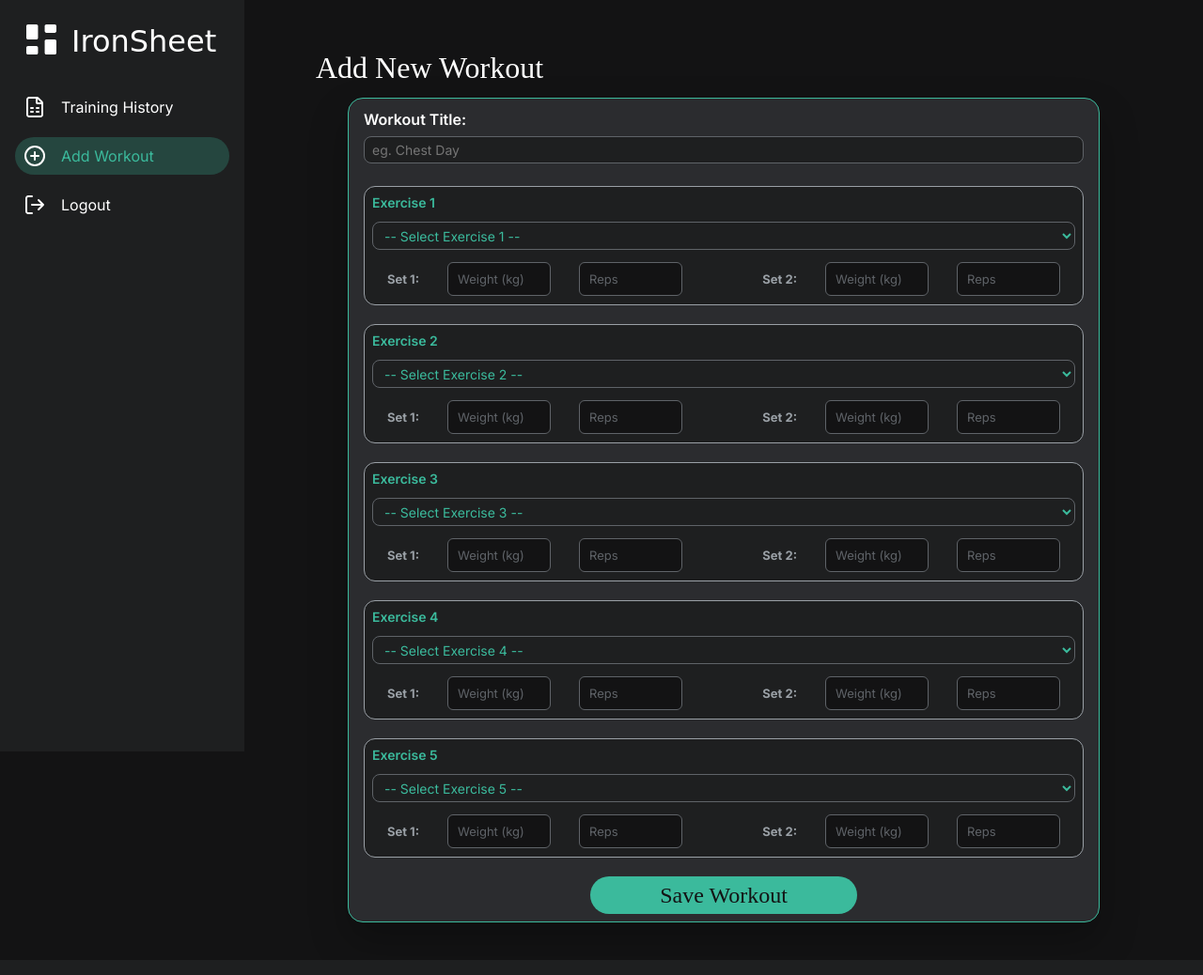
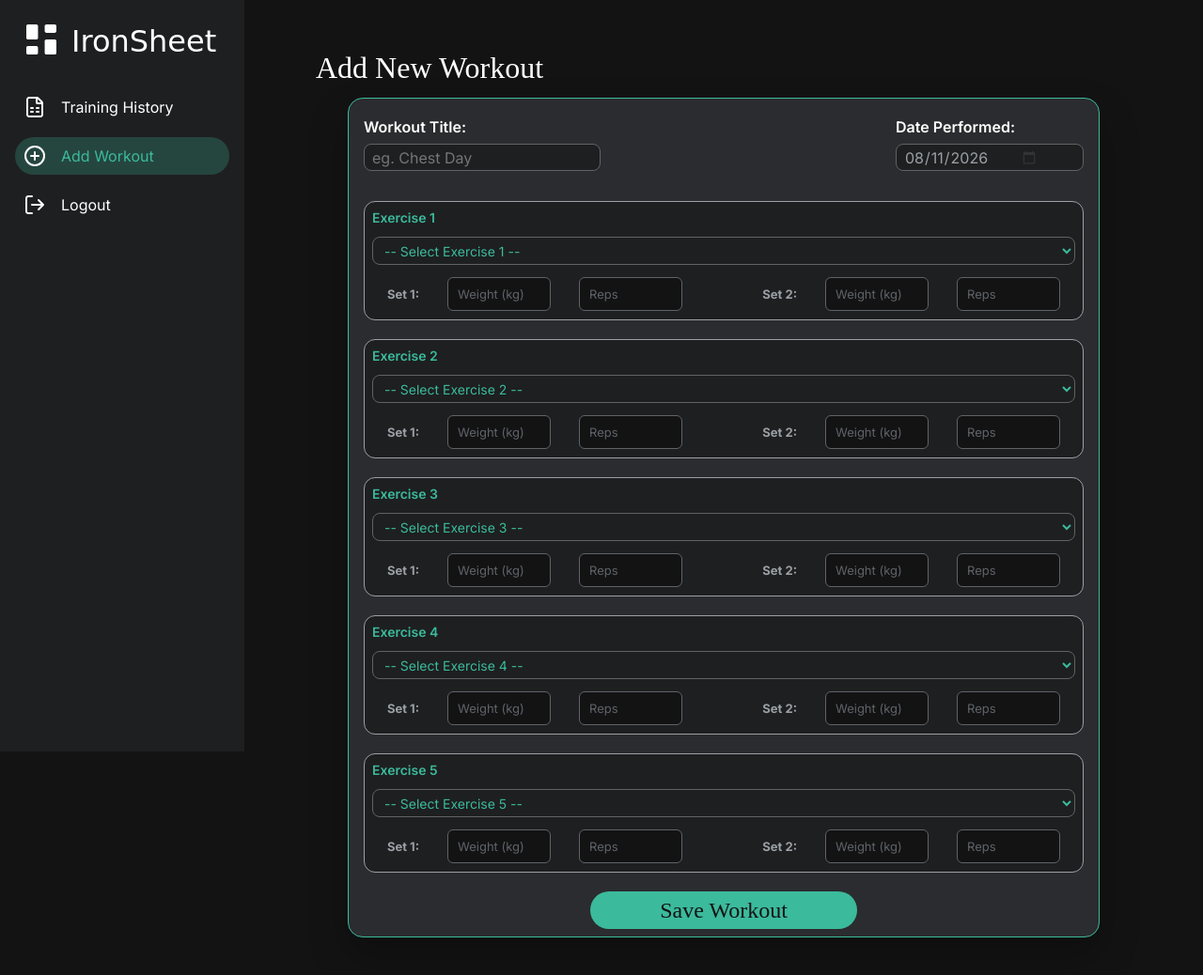
Before and after one commit to StereoSnake/Workout-Tracker, a Flask app: page /add in a window 1280 px wide. Shown: the whole page at 94% size. Run offline with Flask 3, Linux system fonts and the light colour scheme; the visitor is signed in with stand-in values (Sample User, id 1); data comes from the database, SQL or seed files in the repository; some libraries are stand-ins or nearby versions; some web fonts are replaced.

Commit message:
feat: add past workout date picker and align layout with Figma tree

```diff
--- a/app.py
+++ b/app.py
@@ -44,6 +44,7 @@ class User(db.Model, UserMixin):
 class Workout(db.Model):
     id = db.Column(db.Integer, primary_key=True)
     title = db.Column(db.String(100), nullable=False)
+    date = db.Column(db.Date, nullable=False, default=datetime.now(timezone.utc).date)
     date_posted = db.Column(db.DateTime, default=lambda: datetime.now(timezone.utc))
     user_id = db.Column(db.Integer, db.ForeignKey("user.id"), nullable=False)               # Linked to User
 
@@ -131,7 +132,7 @@ def index():
     if current_user.is_authenticated:
         # Fetch ONLY the current user´s workouts
         # Because of the relationships, we just fetch workouts.
-        workouts = Workout.query.filter_by(user_id=current_user.id).order_by(Workout.date_posted.desc()).all()
+        workouts = Workout.query.filter_by(user_id=current_user.id).order_by(Workout.date.desc(), Workout.id.desc()).all()
         return render_template("index.html", workouts=workouts)
     return render_template("index.html")    # Template will handle showing the login form
 
@@ -140,8 +141,19 @@ def index():
 def add_workout():
     if request.method == "POST":
         title = request.form.get("title")
+        workout_date_str = request.form.get("workout_date")
 
-        new_workout = Workout(title=title, user_id=current_user.id) # Assign to user
+        if workout_date_str:
+            workout_date = datetime.strptime(workout_date_str, "%Y-%m-%d").date()
+        else:
+            workout_date = datetime.now(timezone.utc).date()
+
+        new_workout = Workout(           # Assign to user
+            title=title,
+            date=workout_date,
+            user_id=current_user.id
+        )
+
         db.session.add(new_workout)
         db.session.flush()  #Populates new_workout.id
 
--- a/static/style.css
+++ b/static/style.css
@@ -163,7 +163,7 @@ body {
 
     display: flex;
     flex-direction: column;
-    justify-content: center;
+
     align-items: center;
 }
 
@@ -744,23 +744,36 @@ body {
 /* Workout Title Header */
 .add-workout-header {
     display: flex;
+    padding: 8px 0;
+    justify-content: space-between;
+    align-items: center;
+    align-self: stretch;
+}
+
+.add-workout-title,
+.add-workout-date {
+    display: flex;
     padding: 4px 0;
     flex-direction: column;
     align-items: flex-start;
     gap: 8px;
-    align-self: stretch;
+    min-width: 200px; /* Wraps gracefully on mobile screens */
 }
 
-.add-workout-label {
+/* Labels */
+.add-workout-title-label,
+.add-workout-date-label {
     color: var(--primary-font);
-    font-family: Inter;
+    font-family: 'Inter';
     font-size: 16px;
     font-style: normal;
     font-weight: 600;
     line-height: normal;
 }
 
-.input-field-workout-title {
+/* Base Input Styling Shared by Title and Date */
+.input-field-workout-title,
+.input-field-workout-date {
     display: flex;
     height: 29px;
     padding: 0 8px;
@@ -772,20 +785,39 @@ body {
     border: 1px solid var(--placeholder-font, #5F6368);
     background: var(--navbar-bg, #1E1F20);
 
-    color: var(--primary-font, #FFF);
-    font-family: 'Inter', sans-serif;
-    font-size: 14px;
+    color: var(--field-label-font);
+    font-family: Inter;
+    font-size: 16px;
+    font-style: normal;
+    font-weight: 400;
+    line-height: normal;
     outline: none;
     transition: border-color 0.2s ease, box-shadow 0.2s ease;
 }
 
-.input-field-workout-title:hover {
+/* Hover States */
+.input-field-workout-title:hover,
+.input-field-workout-date:hover {
     border-color: rgba(59, 186, 156, 0.6);
 }
 
-.input-field-workout-title:focus {
+/* Focus States */
+.input-field-workout-title:focus,
+.input-field-workout-date:focus {
     border-color: var(--teal-accent, #3BBA9C);
     box-shadow: 0 0 8px rgba(59, 186, 156, 0.25);
+}
+
+/* Native Date Picker Theme Adjustments */
+.input-field-workout-date {
+    color-scheme: dark; /* Darkens browser native date dropdown popup */
+    cursor: pointer;
+}
+
+/* Inverts calendar icon to match dark theme */
+.input-field-workout-date::-webkit-calendar-picker-indicator {
+    cursor: pointer;
+    filter: invert(0.8);
 }
 
 /* Exercise Cards */
--- a/templates/add.html
+++ b/templates/add.html
@@ -61,8 +61,8 @@
 
                     <!-- add-workout-header -->
                     <div class="add-workout-header">
-                        <label for="title" class="add-workout-label">Workout Title:</label>
-                        <!-- input-field-workout-title -->
+                        <div class="add-workout-title">
+                            <label for="title" class="add-workout-title-label">Workout Title:</label>
                             <input
                                 type="text"
                                 id="title"
@@ -72,6 +72,19 @@
                                 required
                                 autocomplete="off"
                             >
+                        </div>
+
+                        <!-- add-workout-date -->
+                        <div class="add-workout-date">
+                            <label for="workout_date" class="add-workout-date-label">Date Performed:</label>
+                            <input
+                                type="date"
+                                id="workout_date"
+                                name="workout_date"
+                                class="input-field-workout-date"
+                                required
+                            >
+                        </div>
                     </div>
 
                     <!-- exercise-input-card (Repeated for Exercises 1 to 5) -->
@@ -143,5 +156,27 @@
             </div>
         </main>
     </div>
+
+    <script>
+        // Pre-fill the date input with today's local date and enable clicking anywhere on the input to open the calendar picker
+        document.addEventListener("DOMContentLoaded", function() {
+            const dateInput = document.getElementById("workout_date");
+            if (dateInput) {
+                if (!dateInput.value) {
+                    const today = new Date();
+                    const year = today.getFullYear();
+                    const month = String(today.getMonth() + 1).padStart(2, '0');
+                    const day = String(today.getDate()).padStart(2, '0');
+                    dateInput.value = `${year}-${month}-${day}`;
+                }
+
+                dateInput.addEventListener("click", function() {
+                    if (typeof this.showPicker === "function") {
+                        this.showPicker();
+                    }
+                });
+            }
+        });
+    </script>
 </body>
 </html>
--- a/templates/index.html
+++ b/templates/index.html
@@ -85,7 +85,7 @@
                                 </button>
                             </form>
                         </div>
-                        <p class="workout-card-subtitle">{{ workout.date_posted.strftime("%a, %b %d, %Y") }}</p>
+                        <p class="workout-card-subtitle">{{ workout.date.strftime("%a, %b %d, %Y") }}</p>
 
                         <div class="exercise-container">
                             {% for entry in workout.entries %}
```
Also changed, not shown: README.md. Lines whose indentation alone changed are shown as unchanged.
